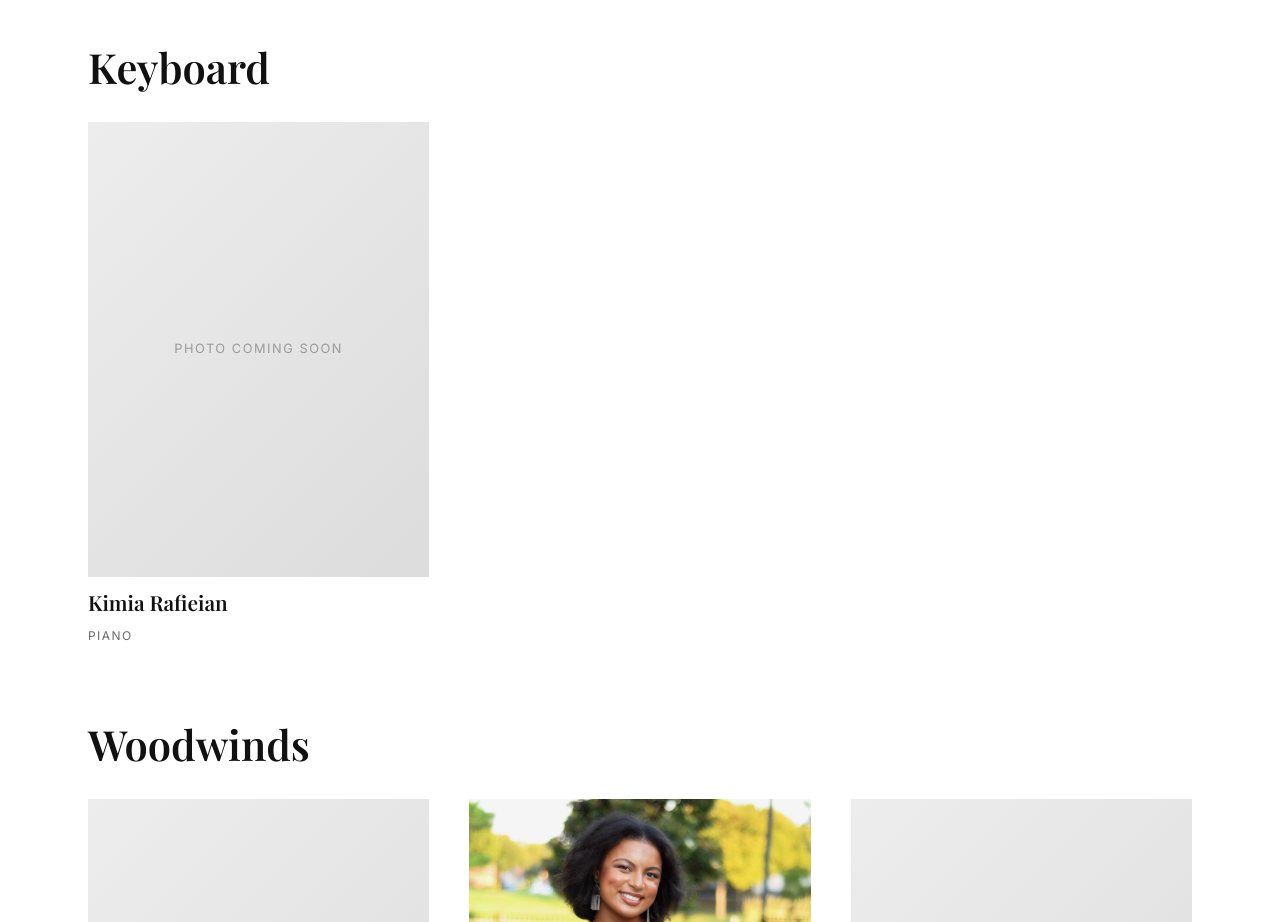
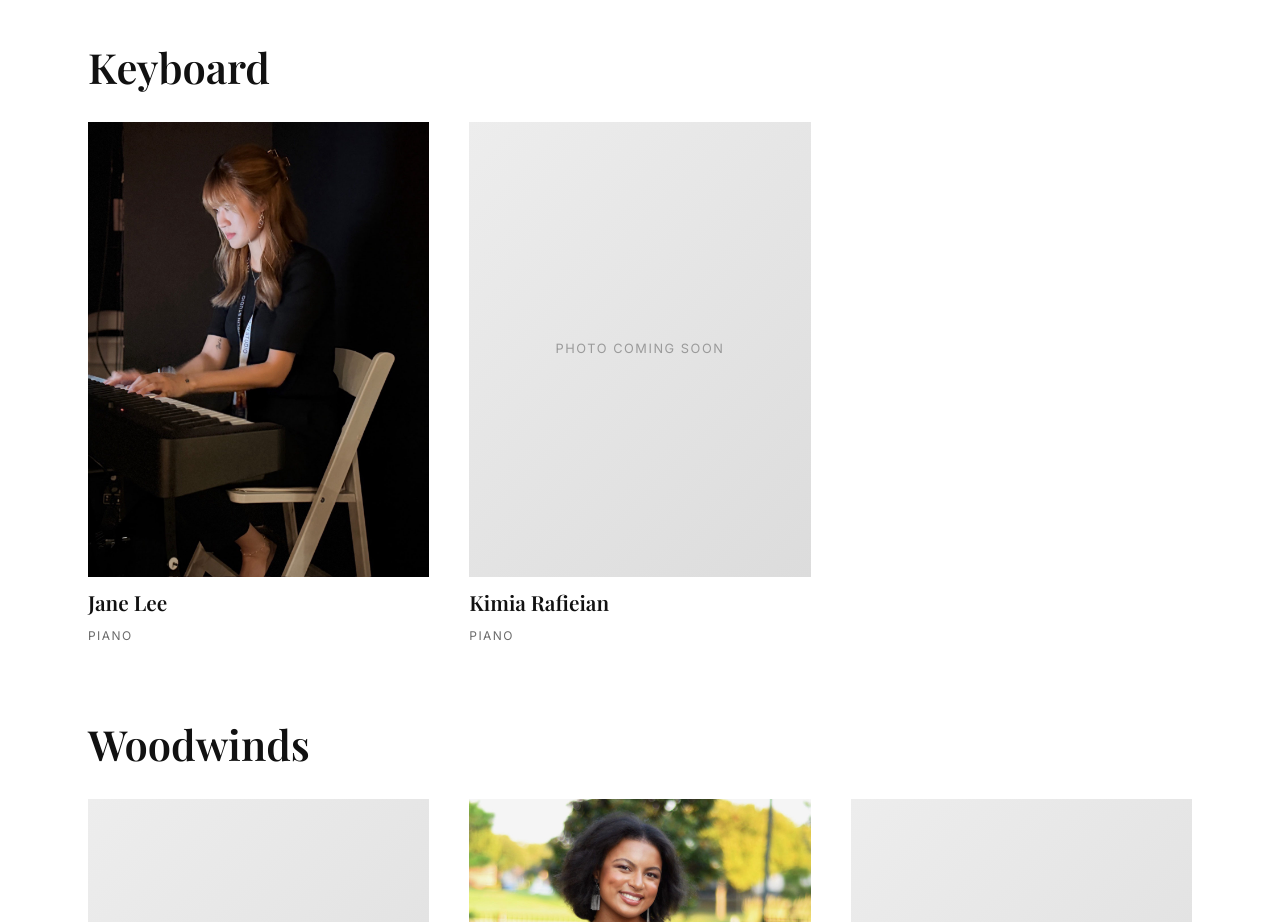
Before and after one commit to Sulaga-chan/nycc-web, a React (Vite) app: page /#/musicians in a window 1280 px wide. Shown: the part 1780-2702 px from the top of the page. Built offline with nearby package versions, Linux system fonts and the light colour scheme.

Commit message:
키보드 섹션에 Jane Lee(Piano) 첫번째로 추가

```diff
--- a/src/data/musicians.js
+++ b/src/data/musicians.js
@@ -14,6 +14,7 @@ export const MUSICIANS = [
   {
     group: 'Keyboard',
     members: [
+      { name: 'Jane Lee', instrument: 'Piano', photo: '/musicians/jane-piano.jpg' },
       { name: 'Kimia Rafieian', instrument: 'Piano' },
     ],
   },
```
Also changed, not shown: public/musicians/jane-piano.jpg (added).
